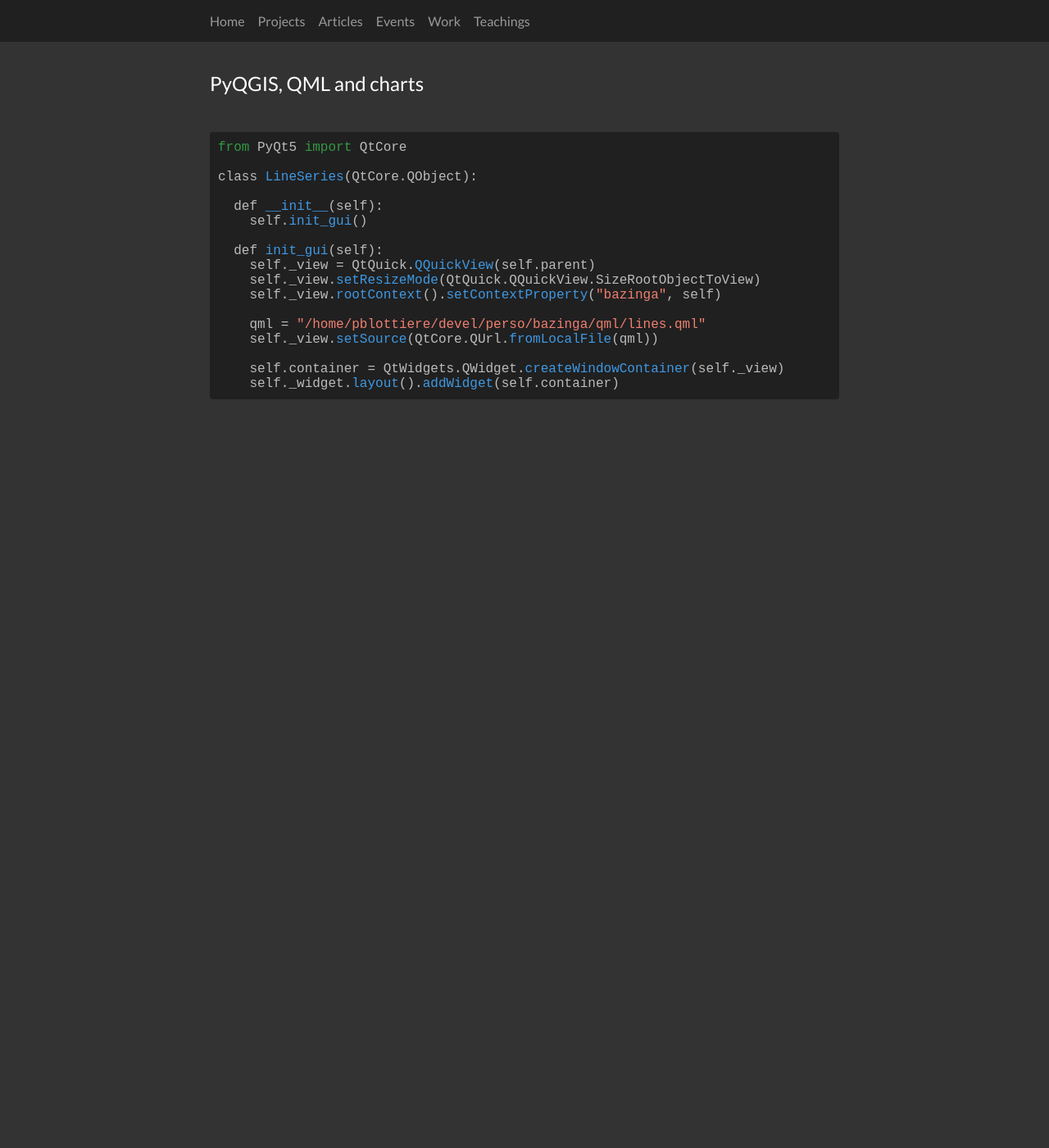
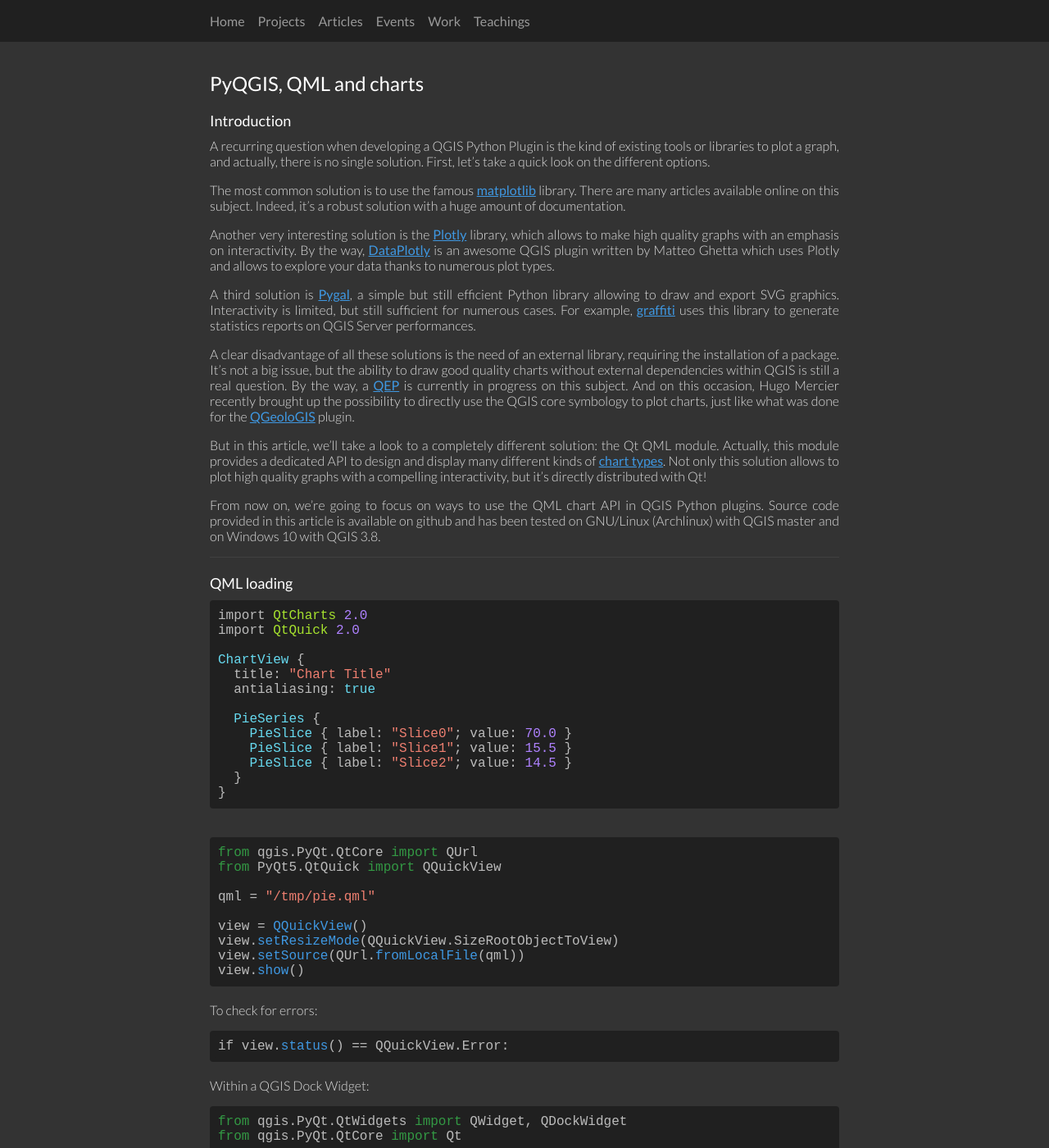
Before and after one commit to pblottiere/pblottiere.github.io, a Jekyll site: the page built from _posts/2019-06-28-qml-part0.md, in a window 1280 px wide and 1400 px high. Shown: the whole window at 82% size. Built offline with Jekyll 4.4.1, drawn with Linux system fonts in a browser that asks for light colours; comment, search, counter and statistics services are not loaded; some of the changed text lies outside the part shown.

Commit message:
Add introduction

`````diff
--- a/_posts/2019-06-28-qml-part0.md
+++ b/_posts/2019-06-28-qml-part0.md
@@ -4,24 +4,232 @@ layout: left
 
 # PyQGIS, QML and charts
 
+## Introduction
+
+A recurring question when developing a QGIS Python Plugin is the kind of
+existing tools or libraries to plot a graph, and actually, there is no single
+solution.  First, let's take a quick look on the different options.
+
+The most common solution is to use the famous
+<a href="https://matplotlib.org/">matplotlib</a> library. There are
+many articles available online on this subject. Indeed, it's a robust solution
+with a huge amount of documentation.
+
+Another very interesting solution is the
+<a href="https://plot.ly/python/">Plotly</a> library, which allows to make high
+quality graphs with an emphasis on interactivity. By the way,
+<a href="https://github.com/ghtmtt/DataPlotly">DataPlotly</a> is an
+awesome QGIS plugin written by Matteo Ghetta which uses Plotly and allows to
+explore your data thanks to numerous plot types.
+
+A third solution is <a href="http://pygal.org/en/stable/">Pygal</a>, a simple
+but still efficient Python library allowing to draw and export SVG graphics.
+Interactivity is limited, but still sufficient for numerous cases. For example,
+<a href="https://github.com/pblottiere/graffiti">graffiti</a> uses this library
+to generate statistics reports on QGIS Server performances.
+
+A clear disadvantage of all these solutions is the need of an external library,
+requiring the installation of a package. It's not a big issue, but the
+ability to draw good quality charts without external dependencies within QGIS
+is still a real question. By the way, a
+<a href="https://github.com/qgis/QGIS-Enhancement-Proposals/issues/34">QEP</a>
+is currently in progress on this subject. And on this occasion, Hugo Mercier
+recently brought up the possibility to directly use the QGIS core symbology to
+plot charts, just like what was done for the
+<a href="https://github.com/Oslandia/QGeoloGIS">QGeoloGIS</a> plugin.
+
+But in this article, we'll take a look to a completely different solution: the
+Qt QML module. Actually, this module provides a dedicated API to design and
+display many different kinds of
+<a href="https://doc.qt.io/qt-5/qtcharts-qmlmodule.html">chart types</a>. Not
+only this solution allows to plot high quality graphs with a compelling
+interactivity, but it's directly distributed with Qt!
+
+From now on, we're going to focus on ways to use the QML chart API in QGIS
+Python plugins. Source code provided in this article is available on github and
+has been tested on GNU/Linux (Archlinux) with QGIS master and on Windows 10
+with QGIS 3.8.
+<hr>
+
+## QML loading
+
+```qml
+import QtCharts 2.0
+import QtQuick 2.0
+
+ChartView {
+  title: "Chart Title"
+  antialiasing: true
+
+  PieSeries {
+    PieSlice { label: "Slice0"; value: 70.0 }
+    PieSlice { label: "Slice1"; value: 15.5 }
+    PieSlice { label: "Slice2"; value: 14.5 }
+  }
+}
+```
 
 <br/>
 ```python
-from PyQt5 import QtCore
+from qgis.PyQt.QtCore import QUrl
+from PyQt5.QtQuick import QQuickView
 
-class LineSeries(QtCore.QObject):
+qml = "/tmp/pie.qml"
+
+view = QQuickView()
+view.setResizeMode(QQuickView.SizeRootObjectToView)
+view.setSource(QUrl.fromLocalFile(qml))
+view.show()
+````
+
+<br/>
+To check for errors:
+
+```python
+if view.status() == QQuickView.Error:
+````
+
+<br/>
+Within a QGIS Dock Widget:
+
+
+```` python
+from qgis.PyQt.QtWidgets import QWidget, QDockWidget
+from qgis.PyQt.QtCore import Qt
+
+container = QWidget.createWindowContainer(view)
+
+widget = QDockWidget()
+widget.layout().addWidget(container)
+
+iface.addDockWidget(Qt.LeftDockWidgetArea, widget)
+````
+
+TODO: screenshot
+
+
+## Configure QML items from Python
+
+Various methods: ...
+
+```qml
+import QtCharts 2.0
+import QtQuick 2.0
+
+ChartView {
+  title: "Chart Title"
+
+  PieSeries {
+    id: pieChart
+  }
+
+  Component.onCompleted: {
+    initSlices()
+  }
+
+  function initSlices() {
+    var slices = pypie.slices
+    for (var name in slices) {
+      pieChart.append(name, slices[name])
+    }
+  }
+}
+```
+
+<br/>
+```` python
+class PyPie(QObject):
 
   def __init__(self):
-    self.init_gui()
+    super(PyPie, self).__init__()
+    self._slices = { "Slice0": 70.0, "Slice1": 15.5, "Slice2": 14.5}
 
-  def init_gui(self):
-    self._view = QtQuick.QQuickView(self.parent)
-    self._view.setResizeMode(QtQuick.QQuickView.SizeRootObjectToView)
-    self._view.rootContext().setContextProperty("bazinga", self)
+  @QtCore.pyqtProperty('QVariantMap')
+  def slices(self):
+    return self._slices
+````
 
-    qml = "/home/pblottiere/devel/perso/bazinga/qml/lines.qml"
-    self._view.setSource(QtCore.QUrl.fromLocalFile(qml))
+<br/>
+```` python
+qml = "/tmp/pie.qml"
 
-    self.container = QtWidgets.QWidget.createWindowContainer(self._view)
-    self._widget.layout().addWidget(self.container)
+pypie = PyPie()
+
+view = QQuickView()
+view.setResizeMode(QQuickView.SizeRootObjectToView)
+view.rootContext().setContextProperty("pypie", pypie)
+view.setSource(QUrl.fromLocalFile(qml))
 ````
+
+<br/>
+Chargeons désormais la couche solar_plant (dispo ici: []) et appliquons un rendu catégorisé sur la colonne SU_M2_2014 selon 4 règles:
+
+On obtiens alors quelque chose comme ça:
+
+TODO: screenshot
+
+
+Si on veut obtenir une visu cammembert des catégories dans un dock widget, il suffit de modifier la clase PyPie:
+
+```` python
+class PyPie(QObject):
+
+    slicesChanged = QtCore.pyqtSignal('QVariantMap')
+
+    def __init__(self):
+        super(PyPie, self).__init__()
+        self._layer = iface.activeLayer()
+        self._slices = {}
+        self.initSlices()
+
+        self._layer.rendererChanged.connect(self.initSlices)
+
+    def initSlices(self, notify=slicesChanged):
+        slices = {}
+        total_count = self._layer.featureCount()
+
+        renderer = self._layer.renderer()
+        for item in renderer.legendSymbolItems():
+            if not renderer.legendSymbolItemChecked( item.ruleKey() ):
+                continue
+
+            count = layer.featureCount(item.ruleKey())
+            slices[item.label()] = count * 100 / total_count
+
+        self._slices = slices
+
+    @QtCore.pyqtProperty('QVariantMap')
+    def slices(self):
+        return self._slices
+````
+
+Le camembert resemble alors à ceci (avec les même couleurs que le moteur de rendu catégorisé)!!!
+
+TODO: screenshot
+
+## Notify events from Python to QML items
+
+Que se passe t-il si on supprime des objets de notre couche? Il faut notifier l'item QML que les slices ont été modifié pour ordonner un redraw. Pour ça, on utilise notify:
+
+TODO: demo en gif
+
+## Catch events from QML items
+
+TODO
+
+## Conclusion
+
+TODO
+
+```` python
+from PyQt5.QtCore import QUrl
+
+class Coucou(object):
+
+  def __init__(self):
+    p = "cousdfjhqslfdkhqslfkjhsqdlfkqhsdf"
+````
+
+## References
+
+TODO
`````
